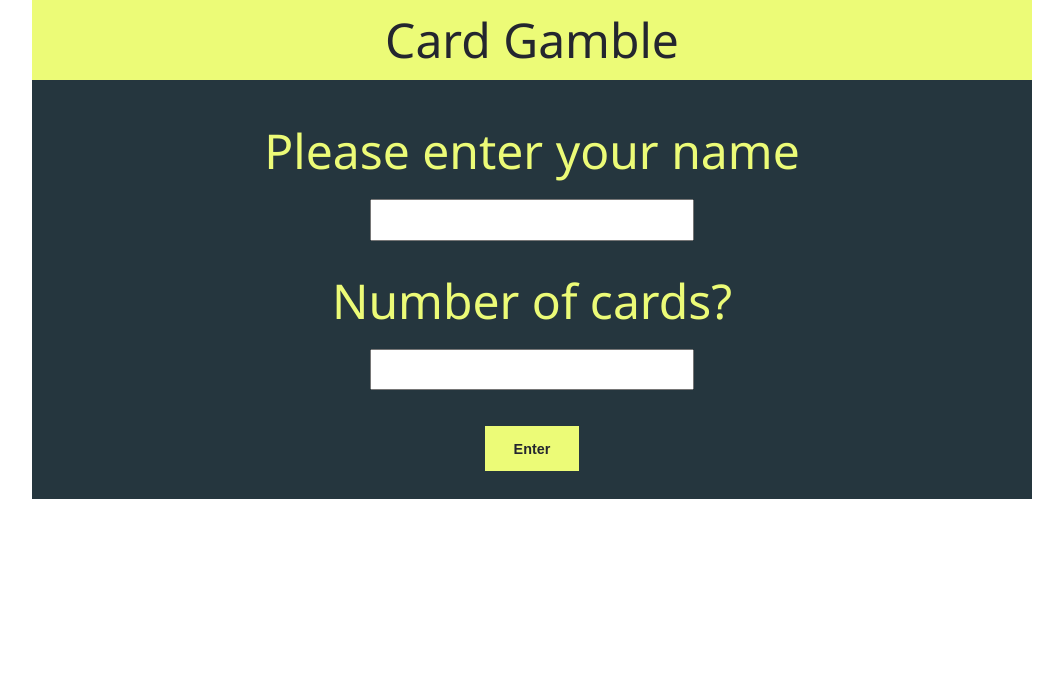
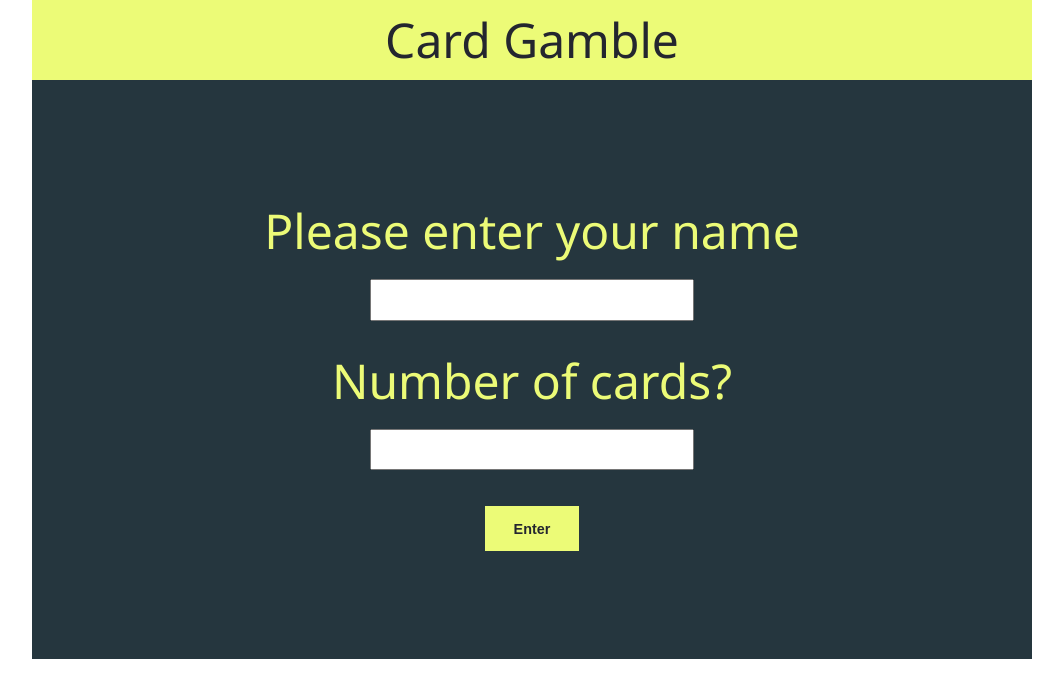
Before and after one commit to philipjc/bet-card-game, a React (Create React App) app: page / in a window 1280 px wide. Shown: the top 698 px of the page, without its empty margins (108-1171 px from the left). Built offline with nearby package versions, Linux system fonts and the light colour scheme.

Commit message:
score updates and remaining indicator.

```diff
--- a/src/features/game/GameArena.tsx
+++ b/src/features/game/GameArena.tsx
@@ -39,7 +39,7 @@ export function GameArena() {
   const dispatch = useAppDispatch();
   const gameState = useAppSelector(selectGameState);
   const [name, updateName] = useState('');
-  const [numberOfCards, updateNumberOfCards] = useState('');
+  const [numberOfCards, updateNumberOfCards] = useState('10');
 
   const {
     gameOver,
--- a/src/features/game/GameView.styled.tsx
+++ b/src/features/game/GameView.styled.tsx
@@ -6,7 +6,7 @@ const GameViewStyled = styled.div`
 
 const NameEntryStyled = styled.div`
 
-  height: 50vh;
+  height: 70vh;
   display: flex;
   flex-direction: column;
   justify-content: center;
@@ -31,6 +31,7 @@ const NameEntryStyled = styled.div`
 const NameStyled = styled.div`
   display: flex;
   justify-content: space-evenly;
+  padding-left: .2em;
 
   h3 {
     margin-top: ${props => props.theme.spacing.medium};
--- a/src/features/game/components/score/Score.tsx
+++ b/src/features/game/components/score/Score.tsx
@@ -26,6 +26,7 @@ export function Score() {
     turn,
     playerName,
     score: { won, lost },
+    cardsView: { deck: { cards }}
   }: GameView = gameState;
 
   return (
@@ -36,6 +37,7 @@ export function Score() {
           <>
             <h3>{SCORE_DATA.score.win(won)}</h3>
             <h3>{SCORE_DATA.score.lose(lost)}</h3>
+            <h3>{`Remaining: ${cards.length - (won + lost)}`}</h3>
           </>
         )
       }
```
